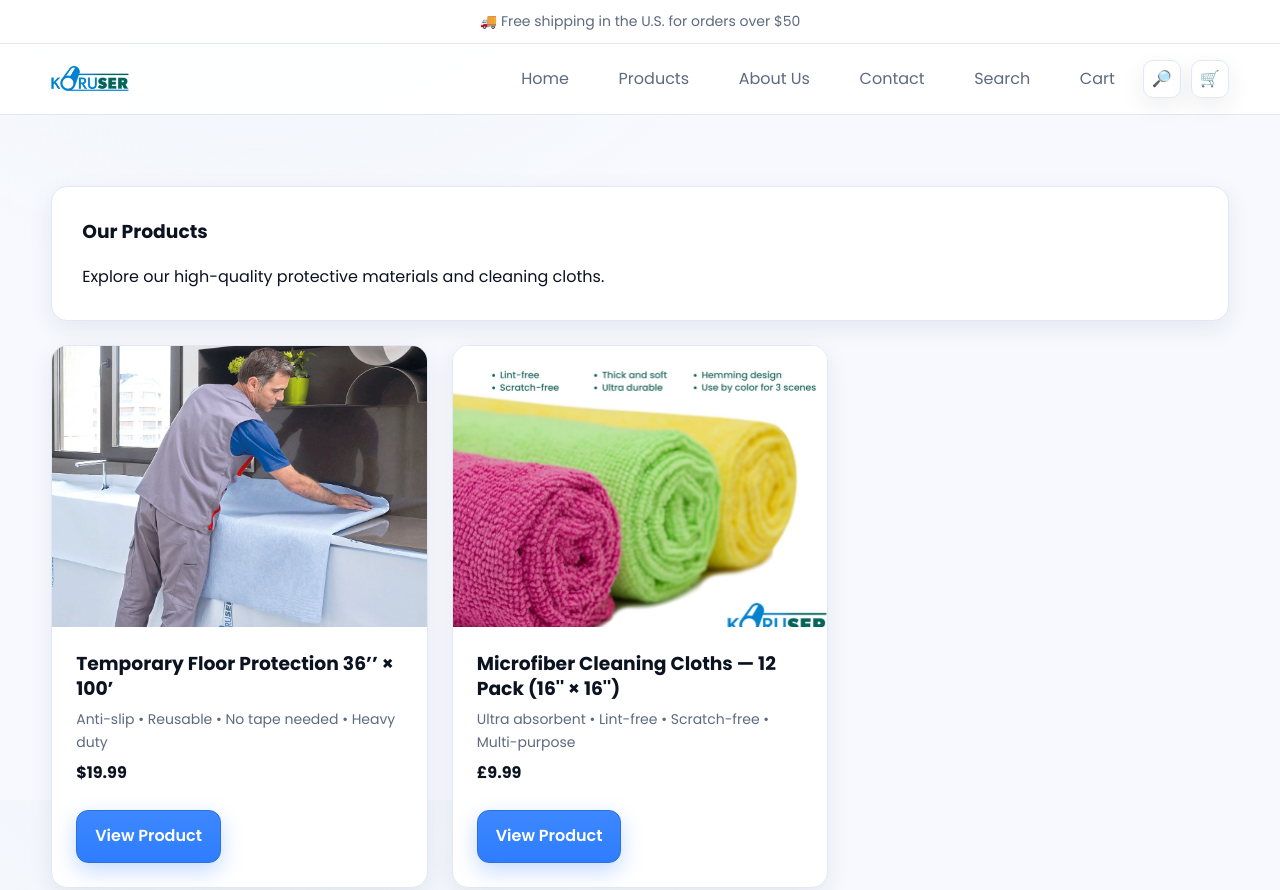
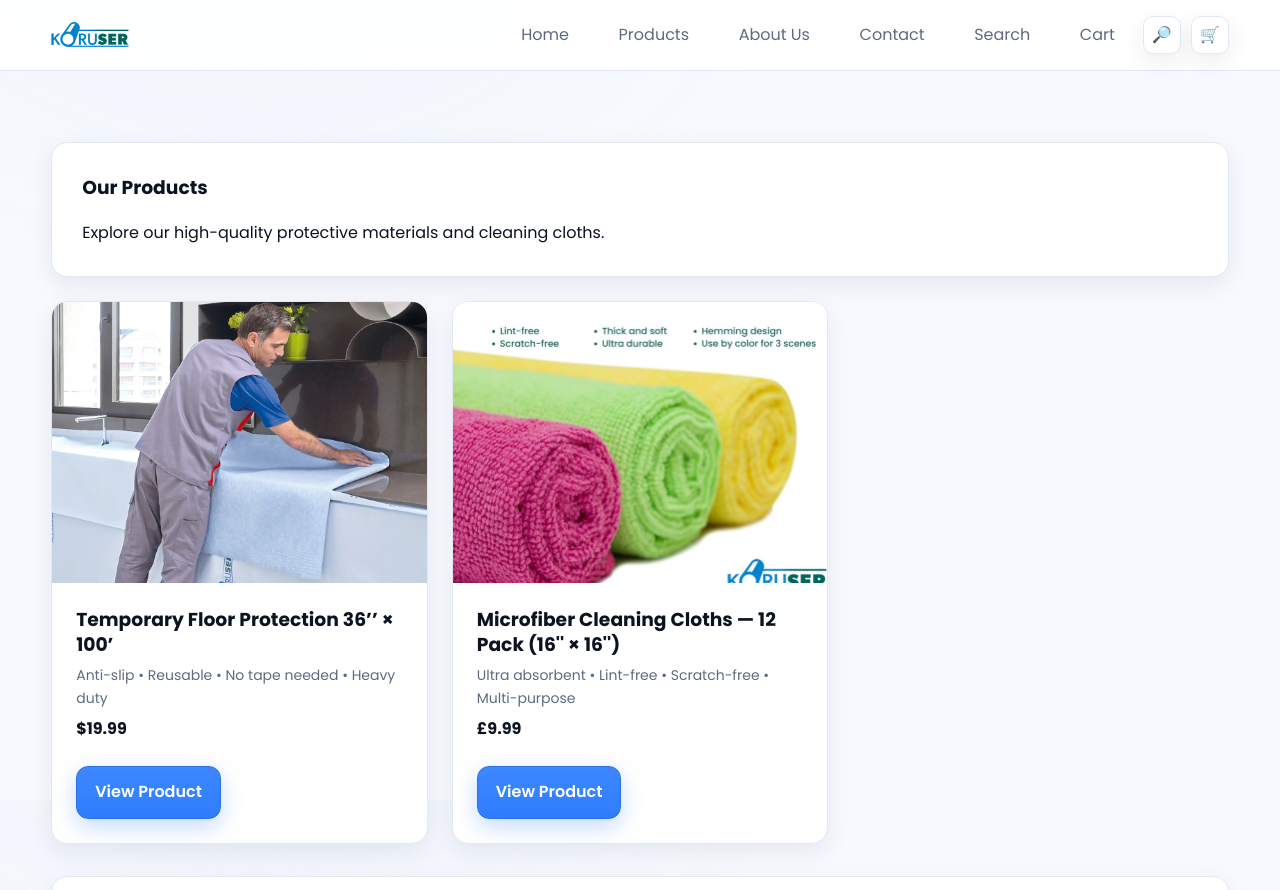
Before and after one commit to alpsisman-tech/Koruser, a plain HTML site: page products.html in a window 1280 px wide. Shown: the top 890 px of the page. Drawn offline with Linux system fonts and the light colour scheme.

Commit message:
Update products.html

```diff
--- a/products.html
+++ b/products.html
@@ -9,11 +9,6 @@
   <link rel="stylesheet" href="styles.css" />
 </head>
 <body>
-
-<!-- HEADER -->
-<div class="announce">
-  <div class="container">🚚 Free shipping in the U.S. for orders over $50</div>
-</div>
 
 <header class="site-header">
   <div class="container header__bar">
```
